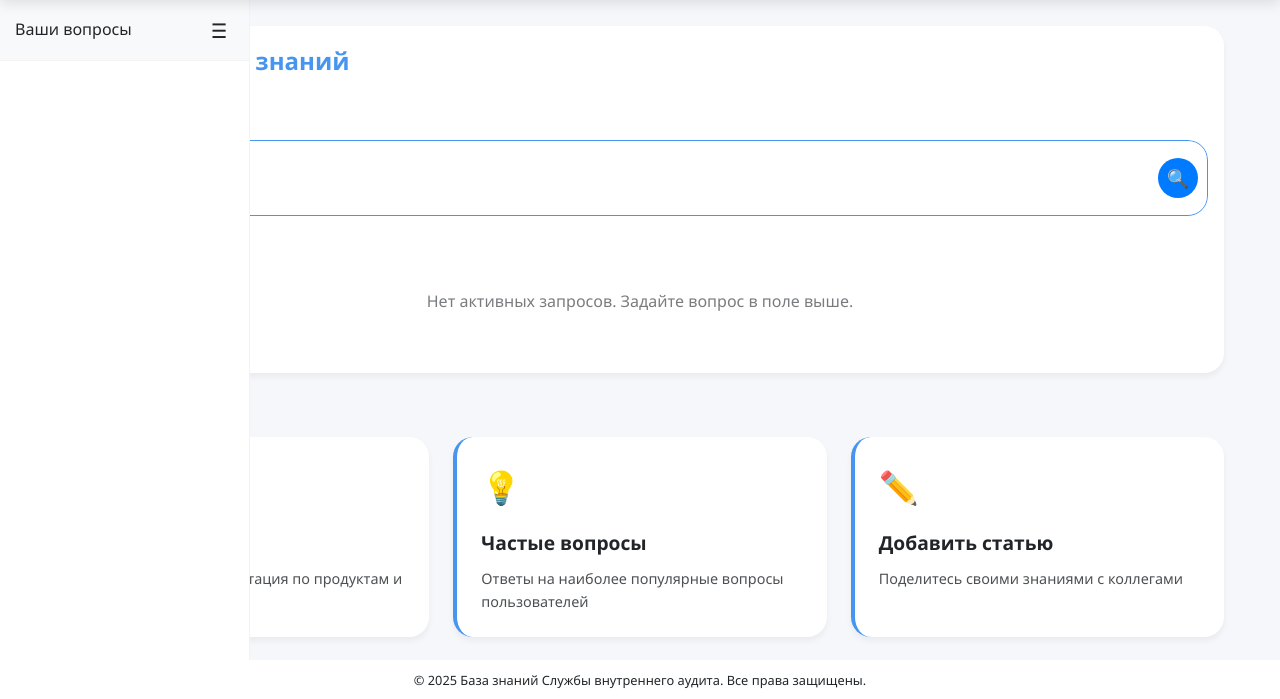
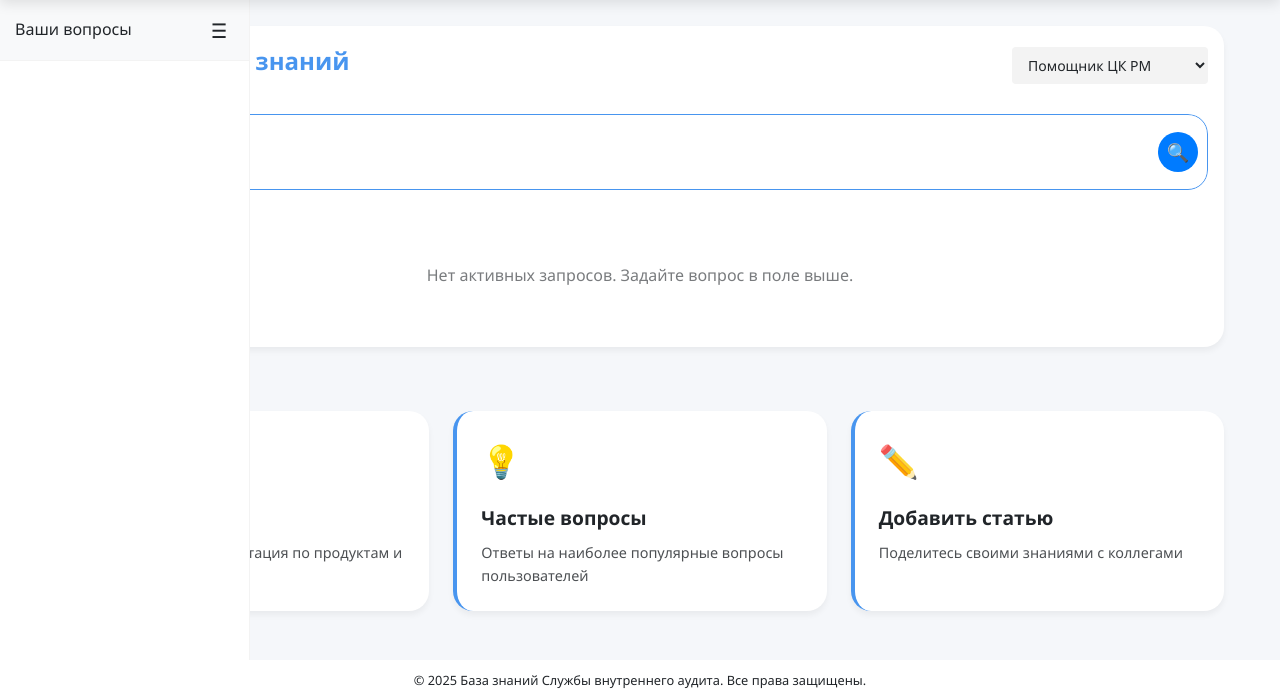
Before and after one commit to Chooook/llm_proxy_frontend, a Flask app: page / in a window 1280 px wide. Shown: the part 100-799 px from the top of the page. Run offline with Flask 3, Linux system fonts and the light colour scheme.

Commit message:
feat: add task type selector styles

```diff
--- a/src/static/style.css
+++ b/src/static/style.css
@@ -248,7 +248,7 @@ footer {
     max-height: 300px;
     position: relative;
     width: 100%;
-    margin: 0px auto;
+    margin: 0 auto;
     border-radius: 20px;
     overflow: hidden;
     background-color: white;
@@ -433,7 +433,7 @@ footer {
 
 .result.show {
     max-height: 500px;
-    padding: 0px;
+    padding: 0;
     margin-top: 0.5rem;
     border-left: 3px solid var(--accent-color);
     display: block;
@@ -592,7 +592,7 @@ footer {
 .result-actions {
     display: flex;
     gap: 0.5rem;
-    margin: 10px 0px;
+    margin: 10px 0;
 }
 
 .result-actions button {
@@ -886,3 +886,35 @@ footer {
   box-shadow: 0 0 0 3px #ffd700;
   border-radius: 20px;
 }
+
+.task-type {
+    font-size: 12px;
+    color: var(--text-color);
+    background-color: var(--light-color);
+    padding: 3px 8px;
+    border-radius: 12px;
+}
+
+.task-type-selector {
+    margin-bottom: 1rem;
+}
+
+.task-type-selector select {
+    padding: 8px 12px;
+    border-radius: 4px;
+    border: none;
+    background-color: var(--border-color);
+    color: var(--text-color);
+    font-size: 14px;
+    cursor: pointer;
+}
+
+/*.task-type-selector select:focus {*/
+/*}*/
+
+.backend-demo-header {
+    justify-content: space-between;
+    display: flex;
+    flex-direction: row;
+    align-items: center;
+}
```
